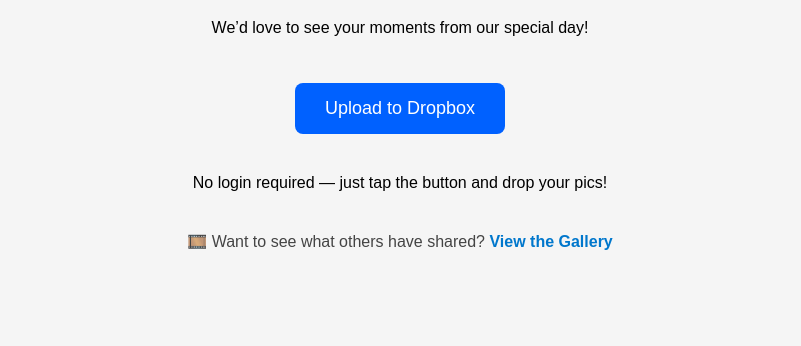
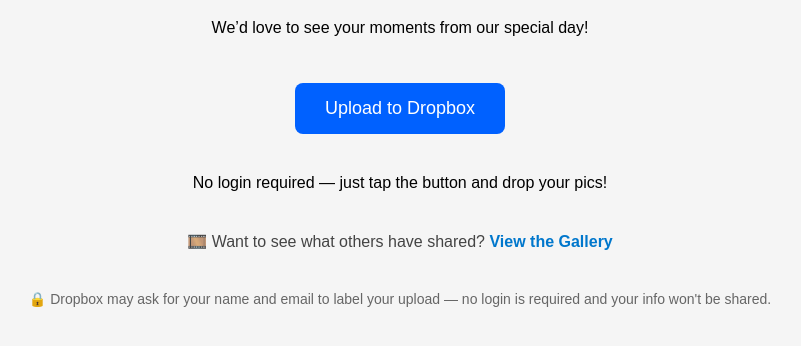
Before and after one commit to MooseMoss/WeddingPhotoUpload, a plain HTML site: page index.html in a window 1280 px wide. Shown: the part 120-466 px from the top of the page, without its empty margins (240-1041 px from the left). Drawn offline with Linux system fonts and the light colour scheme.

Commit message:
Update index.html

```diff
--- a/index.html
+++ b/index.html
@@ -56,5 +56,10 @@
   <div class="gallery-link">
     🎞️ Want to see what others have shared? <a href="https://www.dropbox.com/scl/fo/tuyapzj43h2ly6nkwa2ml/AFCJDcsjPVSX4QaAZcrEWnA?rlkey=d9g42js99zms1yw1zd5zym2tx&st=ujj2hdex&dl=0" target="_blank">View the Gallery</a>
   </div>
+
+<p style="margin-top: 40px; font-size: 14px; color: #666;">
+  🔒 Dropbox may ask for your name and email to label your upload — no login is required and your info won't be shared.
+</p>
+
 </body>
 </html>
```
